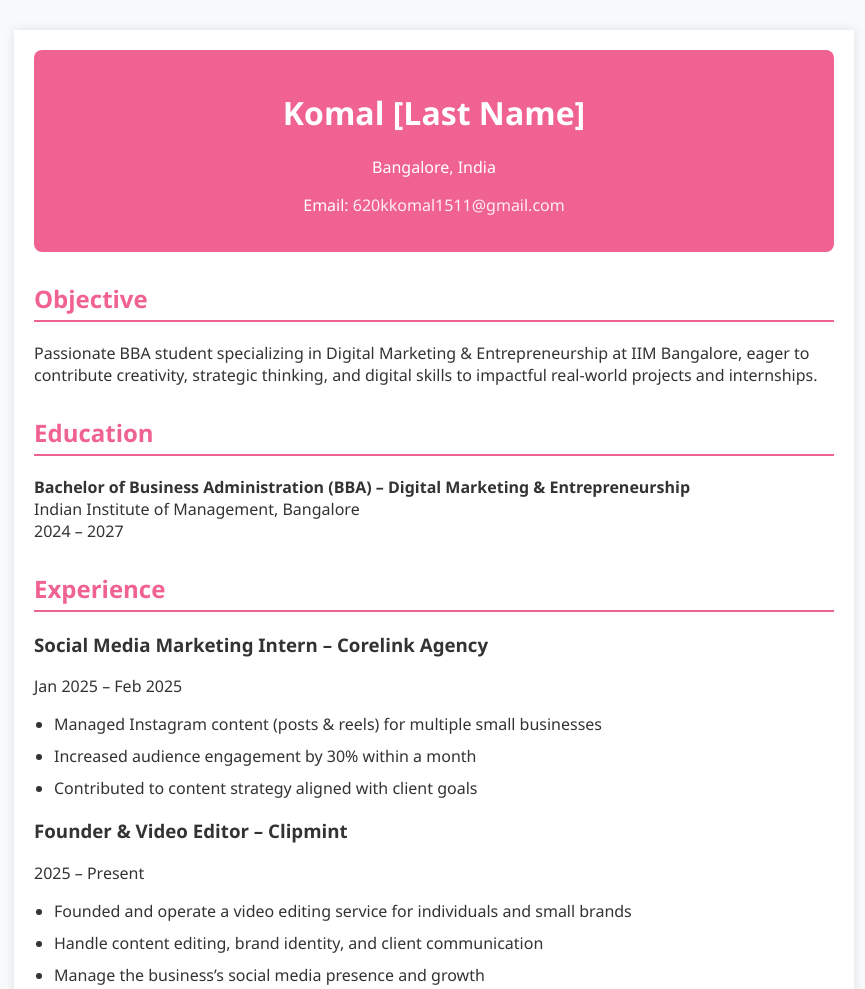
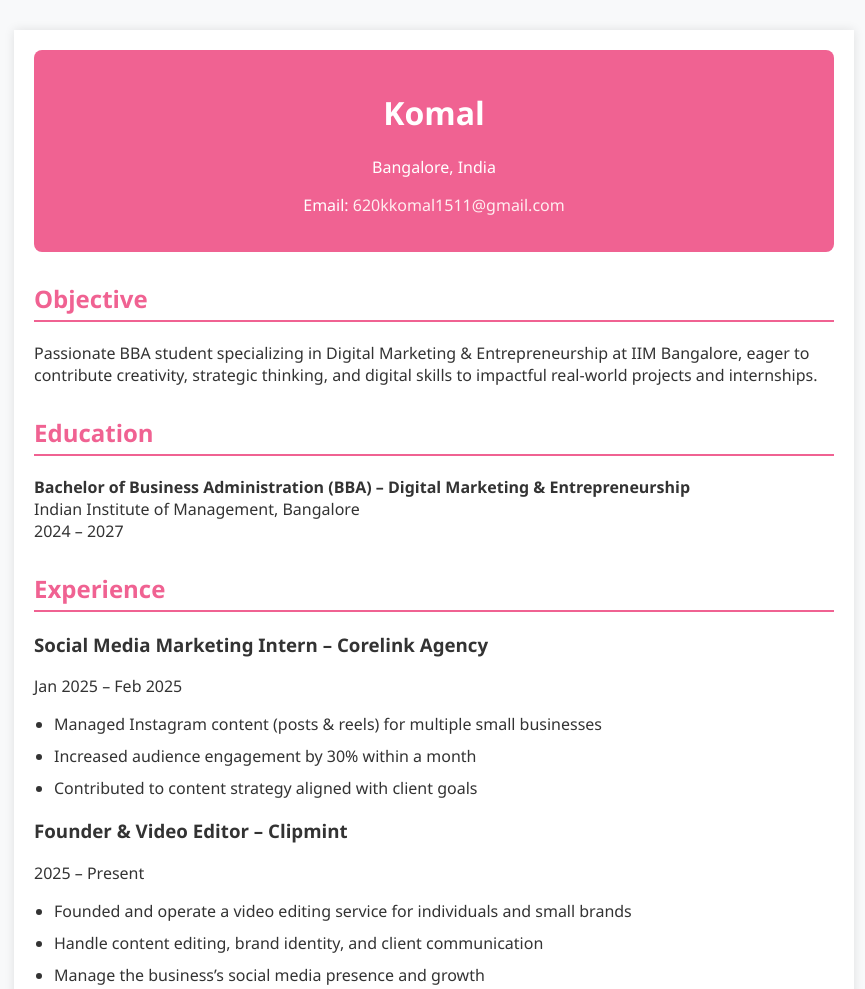
Before and after one commit to komuu01/komu, a plain HTML site: page index.html in a window 1280 px wide. Shown: the top 989 px of the page, without its empty margins (206-1071 px from the left). Drawn offline with Linux system fonts and the light colour scheme.

Commit message:
Update index.html

```diff
--- a/index.html
+++ b/index.html
@@ -10,7 +10,7 @@
 <body>
   <div class="resume-container">
     <header>
-      <h1>Komal [Last Name]</h1>
+      <h1>Komal </h1>
       <p>Bangalore, India</p>
       <p>Email: <a href="mailto:620kkomal1511@gmail.com">620kkomal1511@gmail.com</a></p>
     </header>
```
